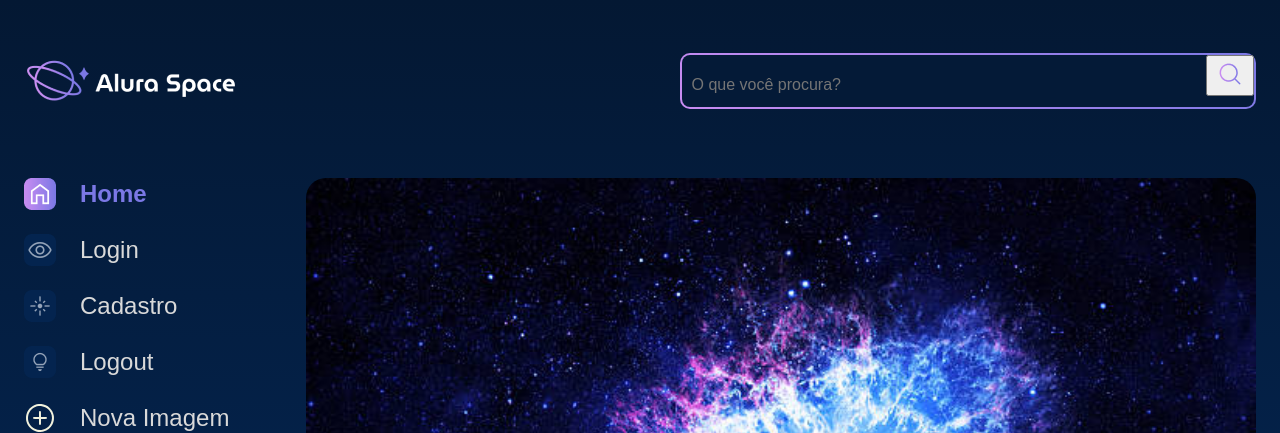
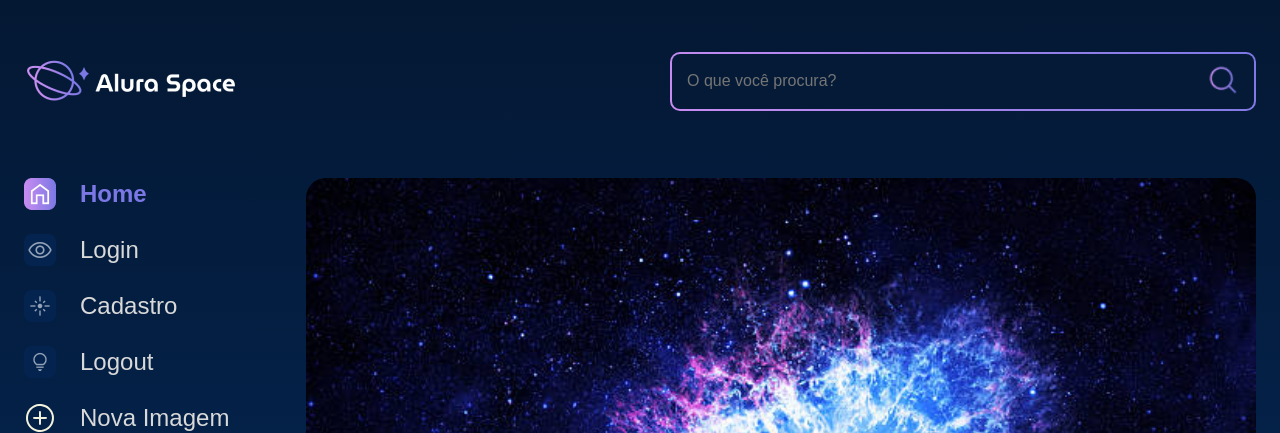
Before and after one commit to Habacuque-Gosch/Alura-Space-Django, a Django app: page /imagem/6 in a window 1280 px wide. Shown: the top 433 px of the page. Run offline with Django 5.2, Linux system fonts and the light colour scheme; data comes from the database, SQL or seed files in the repository; both versions use the stored data as it was after the commit.

Commit message:
alterando css do campo de buscar

```diff
--- a/setup/static/styles/style.css
+++ b/setup/static/styles/style.css
@@ -104,6 +104,7 @@ table {
 .busca__input {
     align-items: center;
     background-color: transparent;
+    color: #FFFFFF;
     border: none;
     font-size: 1rem;
     height: 24px;
@@ -113,8 +114,9 @@ table {
 
 .busca__icone {
     cursor: pointer;
-    width: 2rem;
-    height: 2rem;
+    width: 2.5rem;
+    height: 2.5rem;
+    background-color: #ff000000;
 }
 
 .cards {
--- a/templates/partials/_buscas.html
+++ b/templates/partials/_buscas.html
@@ -9,9 +9,9 @@
         {% endfor %}
         <div class="cabecalho__busca">
             <div class="busca__fundo">
-                <form action="{% url 'buscar' %}">
+                <form style="display: flex; align-items: center; padding: 5px;" action="{% url 'buscar' %}">
                     <input class="busca__input" type="text" name="buscar" placeholder="O que você procura?">
-                    <button type="submit">
+                    <button style="background-color: rgba(0, 0, 0, 0); border: none;" type="submit">
                         <img class="busca__icone" src="{% static '/assets/ícones/1x/search.png' %}" alt="ícone de search">
                     </button>
                 </form>
```
Also changed, not shown: db.sqlite3.
